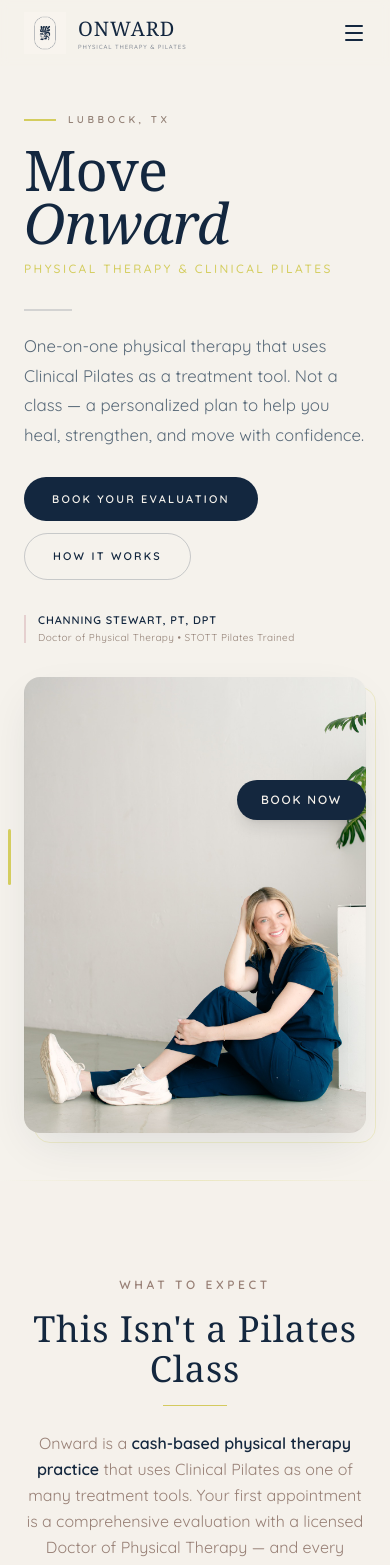
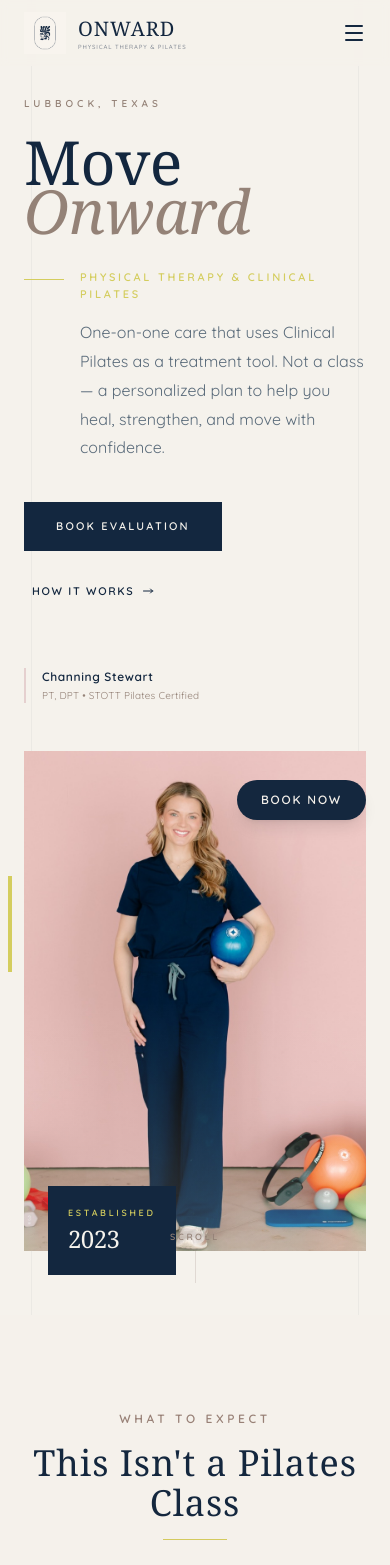
Before and after one commit to josistew/onward-pilates-website, a Next.js app: page / in a window 390 px wide. Shown: the top 1565 px of the page. Built offline with nearby package versions, Linux system fonts and the light colour scheme; a web font is replaced by a local one.

Commit message:
feat: redesign hero section with luxury wellness editorial layout
Create asymmetric split layout with vertical typography, parallax photo,
and responsive design for all screen sizes.

```diff
--- a/components/home/hero-section.tsx
+++ b/components/home/hero-section.tsx
@@ -3,138 +3,227 @@
 import Image from "next/image"
 import Link from "next/link"
 import { JANE_APP_URL } from "@/lib/constants"
-import { useEffect, useState } from "react"
+import { useEffect, useState, useRef } from "react"
 
 export function HeroSection() {
   const [loaded, setLoaded] = useState(false)
+  const [scrollY, setScrollY] = useState(0)
+  const sectionRef = useRef<HTMLElement>(null)
 
   useEffect(() => {
     setLoaded(true)
+
+    const handleScroll = () => {
+      if (sectionRef.current) {
+        const rect = sectionRef.current.getBoundingClientRect()
+        if (rect.bottom > 0) {
+          setScrollY(window.scrollY * 0.15)
+        }
+      }
+    }
+
+    window.addEventListener('scroll', handleScroll, { passive: true })
+    return () => window.removeEventListener('scroll', handleScroll)
   }, [])
 
   return (
-    <section className="relative overflow-hidden bg-[#F5F2EC]">
-      {/* Subtle dot texture */}
-      <div className="absolute inset-0 opacity-[0.025]" style={{
-        backgroundImage: `radial-gradient(circle at 1px 1px, #13273F 0.5px, transparent 0)`,
-        backgroundSize: '24px 24px'
-      }} />
+    <section
+      ref={sectionRef}
+      className="relative min-h-screen overflow-hidden bg-[#F5F2EC]"
+    >
+      {/* Architectural grid lines - editorial feel */}
+      <div className="pointer-events-none absolute inset-0">
+        <div className="absolute left-[8%] top-0 h-full w-px bg-[#13273F]/[0.04]" />
+        <div className="absolute left-[50%] top-0 hidden h-full w-px bg-[#13273F]/[0.04] lg:block" />
+        <div className="absolute right-[8%] top-0 h-full w-px bg-[#13273F]/[0.04]" />
+      </div>
 
-      <div className="relative z-10 mx-auto max-w-7xl px-6 pt-28 pb-12 md:px-10 md:pt-32 md:pb-16 lg:px-16 lg:pt-36 lg:pb-20">
-        {/* Top row: Eyebrow + Headline */}
-        <div
-          className={`transition-all duration-700 delay-200 ${
-            loaded ? "translate-y-0 opacity-100" : "translate-y-6 opacity-0"
-          }`}
-        >
-          <div className="flex items-center gap-3">
-            <div className="h-[2px] w-8 bg-[#D4CD5E]" />
-            <p className="text-[10px] font-semibold tracking-[0.35em] text-[#948277]">
-              LUBBOCK, TX
+      {/* Main content wrapper */}
+      <div className="relative z-10 mx-auto flex min-h-screen max-w-[1800px] flex-col px-6 pt-24 pb-16 md:px-10 md:pt-28 lg:flex-row lg:items-stretch lg:gap-0 lg:px-0 lg:pt-0 lg:pb-0">
+
+        {/* Left column - Typography & Content */}
+        <div className="flex flex-col justify-center lg:w-[55%] lg:py-32 lg:pl-[8%] lg:pr-16 xl:pr-24">
+
+          {/* Eyebrow */}
+          <div
+            className={`transition-all duration-700 delay-200 ${
+              loaded ? "translate-y-0 opacity-100" : "translate-y-4 opacity-0"
+            }`}
+          >
+            <p className="text-[10px] font-semibold tracking-[0.4em] text-[#948277]">
+              LUBBOCK, TEXAS
             </p>
           </div>
-        </div>
 
-        <h1
-          className={`mt-4 font-serif font-normal leading-[0.95] tracking-[-0.02em] text-[#13273F] transition-all duration-1000 delay-400 ${
-            loaded ? "translate-y-0 opacity-100" : "translate-y-10 opacity-0"
-          }`}
-          style={{ fontSize: 'clamp(3.5rem, 9vw, 8rem)' }}
-        >
-          Move <em style={{ fontStyle: 'italic' }}>Onward</em>
-        </h1>
+          {/* Main headline - stacked editorial style */}
+          <div className="mt-6 md:mt-8">
+            <h1
+              className={`font-serif font-normal leading-[0.88] tracking-[-0.03em] text-[#13273F] transition-all duration-1000 delay-300 ${
+                loaded ? "translate-y-0 opacity-100" : "translate-y-8 opacity-0"
+              }`}
+            >
+              <span
+                className="block"
+                style={{ fontSize: 'clamp(3.8rem, 10vw, 9rem)' }}
+              >
+                Move
+              </span>
+              <span
+                className="block italic text-[#948277]"
+                style={{
+                  fontSize: 'clamp(3.8rem, 10vw, 9rem)',
+                  marginTop: '-0.08em'
+                }}
+              >
+                Onward
+              </span>
+            </h1>
+          </div>
 
-        <div
-          className={`mt-3 transition-all duration-700 delay-600 ${
-            loaded ? "translate-y-0 opacity-100" : "translate-y-6 opacity-0"
-          }`}
-        >
-          <p className="text-xs font-medium tracking-[0.2em] text-[#D4CD5E]">
-            PHYSICAL THERAPY & CLINICAL PILATES
-          </p>
-        </div>
-
-        {/* Content row: copy left, photo right */}
-        <div className="mt-8 grid gap-8 md:mt-10 md:grid-cols-[1fr_1fr] md:gap-10 lg:mt-12 lg:grid-cols-[minmax(0,420px)_1fr] lg:gap-14 xl:gap-20">
-          {/* Left — copy + CTAs */}
+          {/* Subhead with accent line */}
           <div
-            className={`flex flex-col justify-center transition-all duration-800 delay-700 ${
-              loaded ? "translate-y-0 opacity-100" : "translate-y-6 opacity-0"
+            className={`mt-8 flex items-start gap-4 md:mt-10 transition-all duration-700 delay-500 ${
+              loaded ? "translate-y-0 opacity-100" : "translate-y-4 opacity-0"
             }`}
           >
-            <div className="h-[2px] w-12 bg-[#13273F]/15" />
-            <p className="mt-5 text-[1.05rem] leading-[1.75] text-[#5A6B7A]">
-              One-on-one physical therapy that uses Clinical Pilates
-              as a treatment tool. Not a class — a personalized plan
-              to help you heal, strengthen, and move with confidence.
-            </p>
+            <div className="mt-2.5 h-px w-10 bg-[#D4CD5E] flex-shrink-0" />
+            <div>
+              <p className="text-[11px] font-semibold tracking-[0.25em] text-[#D4CD5E]">
+                PHYSICAL THERAPY & CLINICAL PILATES
+              </p>
+              <p className="mt-4 max-w-md text-[1rem] leading-[1.8] text-[#5A6B7A] md:text-[1.05rem]">
+                One-on-one care that uses Clinical Pilates as a treatment tool.
+                Not a class — a personalized plan to help you heal, strengthen,
+                and move with confidence.
+              </p>
+            </div>
+          </div>
 
-            <div className="mt-7 flex flex-wrap items-start gap-3">
-              <a
-                href={JANE_APP_URL}
-                target="_blank"
-                rel="noopener noreferrer"
-                className="group relative overflow-hidden rounded-full bg-[#13273F] px-7 py-3.5 text-[11px] font-semibold tracking-[0.2em] text-[#F5F2EC] transition-all duration-300 hover:shadow-[0_8px_30px_-6px_rgba(19,39,63,0.4)]"
+          {/* CTAs */}
+          <div
+            className={`mt-10 flex flex-wrap items-center gap-4 md:mt-12 transition-all duration-700 delay-600 ${
+              loaded ? "translate-y-0 opacity-100" : "translate-y-4 opacity-0"
+            }`}
+          >
+            <a
+              href={JANE_APP_URL}
+              target="_blank"
+              rel="noopener noreferrer"
+              className="group relative overflow-hidden bg-[#13273F] px-8 py-4 text-[11px] font-semibold tracking-[0.2em] text-[#F5F2EC] transition-all duration-300 hover:shadow-[0_12px_40px_-8px_rgba(19,39,63,0.35)]"
+            >
+              <span className="relative z-10">BOOK EVALUATION</span>
+              <div className="absolute inset-0 bg-[#1d3654] opacity-0 transition-opacity duration-300 group-hover:opacity-100" />
+            </a>
+            <Link
+              href="#how-it-works"
+              className="group flex items-center gap-2 px-2 py-4 text-[11px] font-semibold tracking-[0.15em] text-[#13273F] transition-colors duration-300 hover:text-[#948277]"
+            >
+              <span>HOW IT WORKS</span>
+              <svg
+                className="h-3 w-3 transition-transform duration-300 group-hover:translate-x-1"
+                fill="none"
+                viewBox="0 0 24 24"
+                stroke="currentColor"
               >
-                <span className="relative z-10">BOOK YOUR EVALUATION</span>
-                <div className="absolute inset-0 bg-[#1d3654] opacity-0 transition-opacity duration-300 group-hover:opacity-100" />
-              </a>
-              <Link
-                href="#how-it-works"
-                className="rounded-full border border-[#13273F]/20 px-7 py-3.5 text-[11px] font-semibold tracking-[0.2em] text-[#13273F] transition-all duration-300 hover:border-[#13273F]/40 hover:bg-[#13273F]/[0.03]"
-              >
-                HOW IT WORKS
-              </Link>
-            </div>
+                <path strokeLinecap="round" strokeLinejoin="round" strokeWidth={2} d="M17 8l4 4m0 0l-4 4m4-4H3" />
+              </svg>
+            </Link>
+          </div>
 
-            <div className="mt-8 flex items-center gap-3">
-              <div className="h-7 w-[2px] bg-[#E5D0CF]" />
+          {/* Credentials badge */}
+          <div
+            className={`mt-12 md:mt-16 transition-all duration-700 delay-700 ${
+              loaded ? "translate-y-0 opacity-100" : "translate-y-4 opacity-0"
+            }`}
+          >
+            <div className="inline-flex items-center gap-4 border-l-2 border-[#E5D0CF] pl-4">
               <div>
-                <p className="text-[11px] font-semibold tracking-[0.08em] text-[#13273F]">
-                  CHANNING STEWART, PT, DPT
+                <p className="text-[12px] font-semibold tracking-[0.05em] text-[#13273F]">
+                  Channing Stewart
                 </p>
-                <p className="mt-0.5 text-[10px] tracking-[0.04em] text-[#948277]">
-                  Doctor of Physical Therapy &bull; STOTT Pilates Trained
+                <p className="mt-0.5 text-[10px] tracking-[0.02em] text-[#948277]">
+                  PT, DPT &bull; STOTT Pilates Certified
                 </p>
               </div>
             </div>
           </div>
+        </div>
 
-          {/* Right — Photo */}
+        {/* Right column - Photo composition */}
+        <div className="relative mt-12 lg:mt-0 lg:w-[45%]">
+          {/* Photo container with intentional asymmetry */}
           <div
-            className={`relative transition-all duration-1200 delay-500 ${
+            className={`relative h-[500px] md:h-[600px] lg:h-full transition-all duration-1200 delay-400 ${
               loaded ? "translate-y-0 opacity-100" : "translate-y-12 opacity-0"
             }`}
           >
-            <div className="relative mx-auto max-w-[480px] md:mx-0 md:ml-auto">
-              {/* Decorative offset border */}
-              <div className="absolute -bottom-2.5 -right-2.5 h-full w-full rounded-2xl border border-[#D4CD5E]/25" />
+            {/* Main image - bleeds to edge on desktop */}
+            <div
+              className="absolute inset-0 lg:left-8 lg:right-0 lg:top-0 lg:bottom-0 overflow-hidden"
+              style={{ transform: `translateY(${scrollY}px)` }}
+            >
+              <div className="relative h-full w-full">
+                <Image
+                  src="/images/channing-standing.jpg"
+                  alt="Channing Stewart, Doctor of Physical Therapy, in her Lubbock studio"
+                  fill
+                  className="object-cover object-top"
+                  priority
+                  sizes="(max-width: 1024px) 100vw, 45vw"
+                />
+                {/* Subtle tonal overlay */}
+                <div className="absolute inset-0 bg-gradient-to-t from-[#F5F2EC]/20 via-transparent to-transparent" />
+              </div>
+            </div>
 
-              {/* Photo */}
-              <div className="relative overflow-hidden rounded-2xl shadow-[0_16px_48px_-12px_rgba(19,39,63,0.12)]">
-                <Image
-                  src="/images/channing-relaxed.jpg"
-                  alt="Channing Stewart, Doctor of Physical Therapy"
-                  width={480}
-                  height={580}
-                  className="h-auto w-full object-cover"
-                  priority
-                />
-              </div>
+            {/* Floating accent elements */}
+            <div
+              className={`absolute -left-4 top-1/4 z-10 transition-all duration-1000 delay-800 lg:-left-12 ${
+                loaded ? "translate-x-0 opacity-100" : "-translate-x-4 opacity-0"
+              }`}
+            >
+              <div className="h-24 w-1 bg-[#D4CD5E]" />
+            </div>
 
-              {/* Olive accent */}
-              <div
-                className={`absolute -left-4 top-1/3 h-14 w-[3px] rounded-full bg-[#D4CD5E] transition-all duration-700 delay-1000 ${
-                  loaded ? "opacity-100 scale-y-100" : "opacity-0 scale-y-0"
-                }`}
-              />
+            {/* Bottom detail card */}
+            <div
+              className={`absolute -bottom-6 left-6 z-10 bg-[#13273F] p-5 md:left-0 lg:-left-16 lg:bottom-24 transition-all duration-700 delay-900 ${
+                loaded ? "translate-y-0 opacity-100" : "translate-y-6 opacity-0"
+              }`}
+            >
+              <p className="text-[9px] font-semibold tracking-[0.3em] text-[#D4CD5E]">
+                ESTABLISHED
+              </p>
+              <p className="mt-1 font-serif text-2xl tracking-tight text-[#F5F2EC]">
+                2023
+              </p>
+            </div>
+
+            {/* Geometric accent */}
+            <div
+              className={`absolute right-8 top-8 z-10 hidden lg:block transition-all duration-700 delay-1000 ${
+                loaded ? "scale-100 opacity-100" : "scale-90 opacity-0"
+              }`}
+            >
+              <div className="h-16 w-16 border border-[#BFCED7]/50" />
             </div>
           </div>
         </div>
       </div>
 
-      {/* Bottom accent */}
-      <div className="absolute bottom-0 left-0 right-0 z-20 h-[1px] bg-gradient-to-r from-transparent via-[#D4CD5E]/30 to-transparent" />
+      {/* Scroll indicator */}
+      <div
+        className={`absolute bottom-8 left-1/2 z-20 -translate-x-1/2 transition-all duration-700 delay-1100 ${
+          loaded ? "translate-y-0 opacity-100" : "translate-y-4 opacity-0"
+        }`}
+      >
+        <div className="flex flex-col items-center gap-2">
+          <span className="text-[9px] font-semibold tracking-[0.3em] text-[#948277]">
+            SCROLL
+          </span>
+          <div className="h-8 w-px bg-[#948277]/40 animate-pulse" />
+        </div>
+      </div>
     </section>
   )
 }
```
